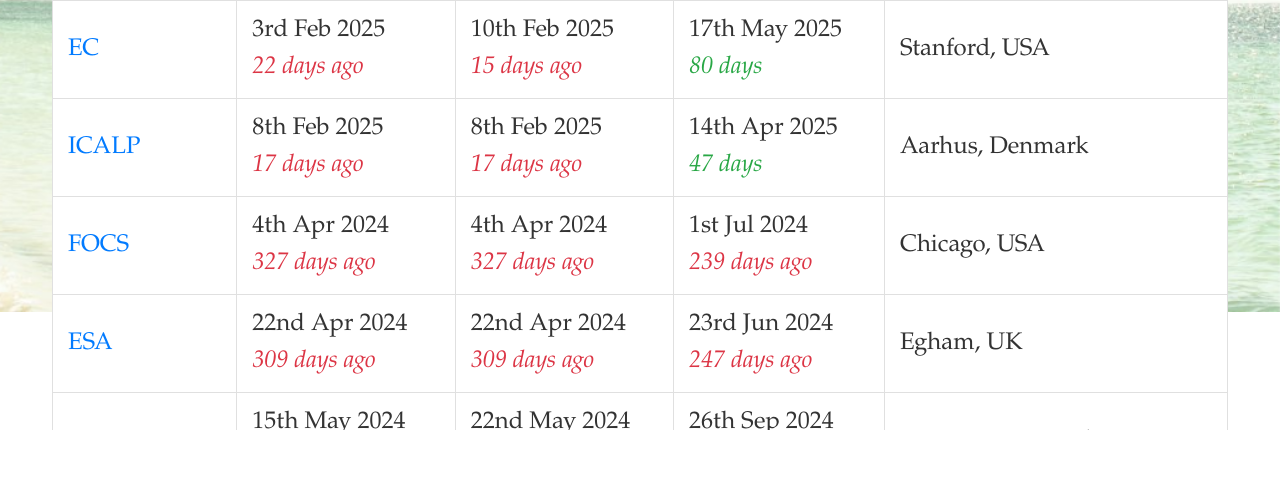
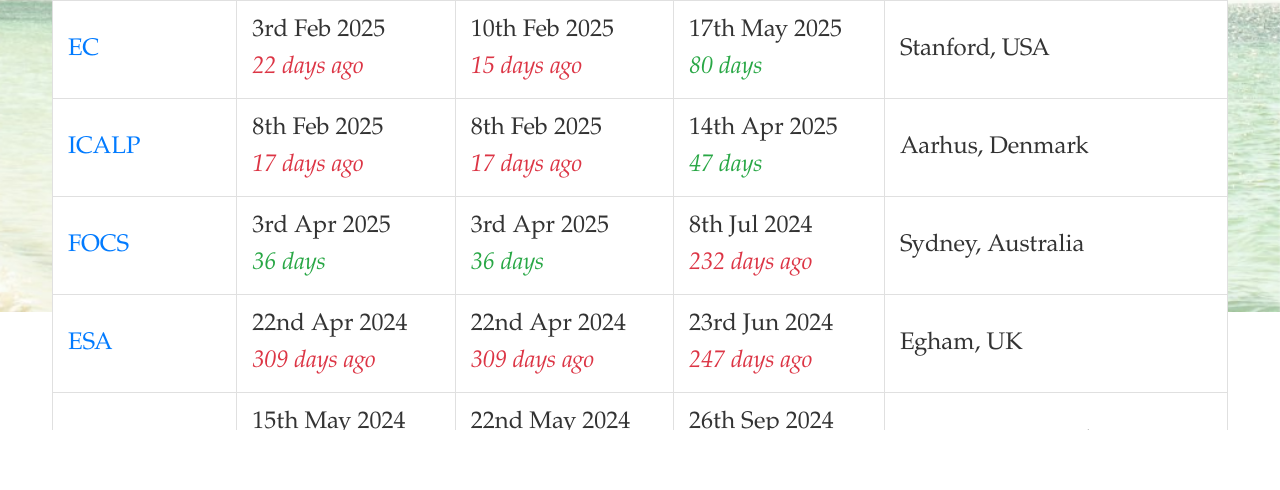
Before and after one commit to severus-tux/severus-tux.github.io, a PHP site: page /resources.php in a window 1280 px wide. Shown: the part 1282-1772 px from the top of the page. Run offline with PHP 8.4, Linux system fonts and the light colour scheme; some libraries are stand-ins or nearby versions.

Commit message:
added focs

```diff
--- a/resources.php
+++ b/resources.php
@@ -76,11 +76,11 @@ $deadlines = [
         'venue' => 'Aarhus, Denmark'
     ],
     'FOCS' => [
-        'url' => 'https://focs.computer.org/2024/',
-        'abstract' => '2024-04-04',
-        'full_paper' => '2024-04-04',
-        'notification' => '2024-07-01',
-        'venue' => 'Chicago, USA'
+        'url' => 'https://focs.computer.org/2025/',
+        'abstract' => '2025-04-03',
+        'full_paper' => '2025-04-03',
+        'notification' => '2024-07-08',
+        'venue' => 'Sydney, Australia'
     ],
     'ESA' => [
         'url' => 'https://algo-conference.org/2024/esa/',
```
Also changed, not shown: index.html (line endings or trailing spaces).
